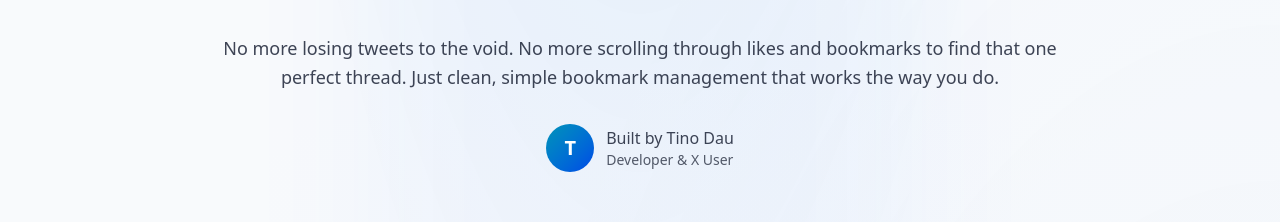
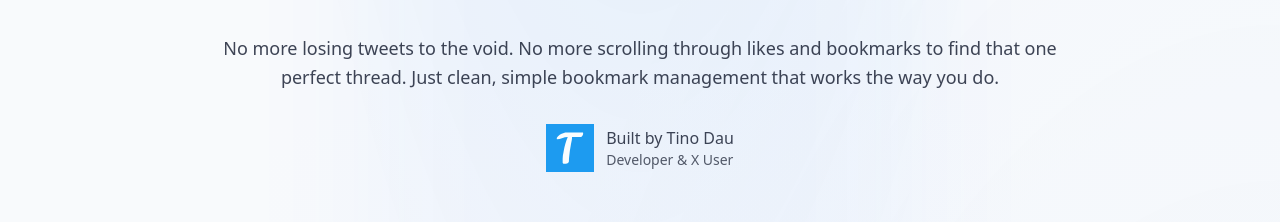
Before and after one commit to tinodau/twitmark, a Next.js app: page / in a window 1280 px wide. Shown: the part 1400-1622 px from the top of the page. Built offline with nearby package versions, Linux system fonts and the light colour scheme; no server answers.

Commit message:
feat: use Twitmark logo on homepage

```diff
--- a/src/app/page.tsx
+++ b/src/app/page.tsx
@@ -182,9 +182,7 @@ export default function Home() {
               way you do.
             </p>
             <div className="flex items-center justify-center gap-3">
-              <div className="flex h-12 w-12 items-center justify-center rounded-full bg-linear-to-br from-cyan-600 to-blue-700 text-xl font-bold text-white">
-                T
-              </div>
+              <img src="/logo.svg" alt="Twitmark logo" className="h-12 w-12" />
               <div className="text-left">
                 <p className="text-foreground/80 font-medium dark:text-white">Built by Tino Dau</p>
                 <p className="text-foreground/70 dark:text-muted-foreground text-sm">
```
